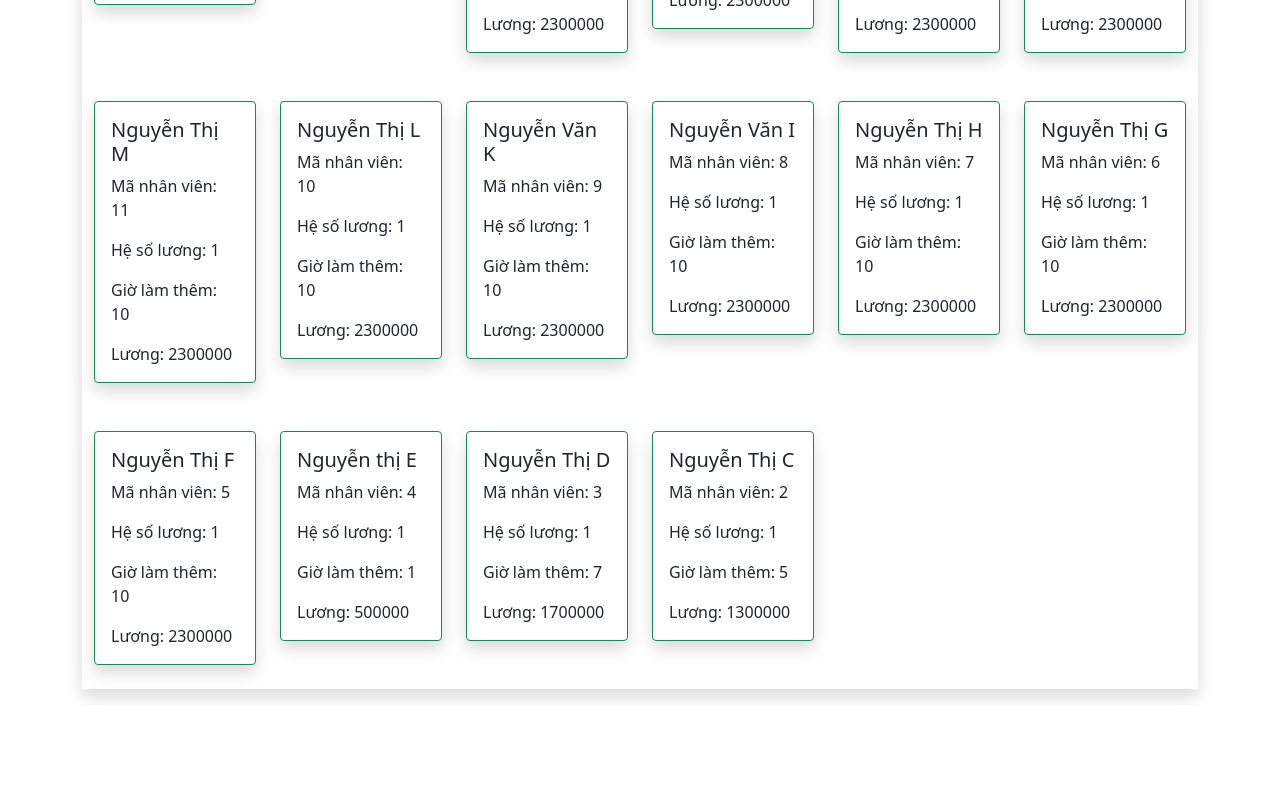
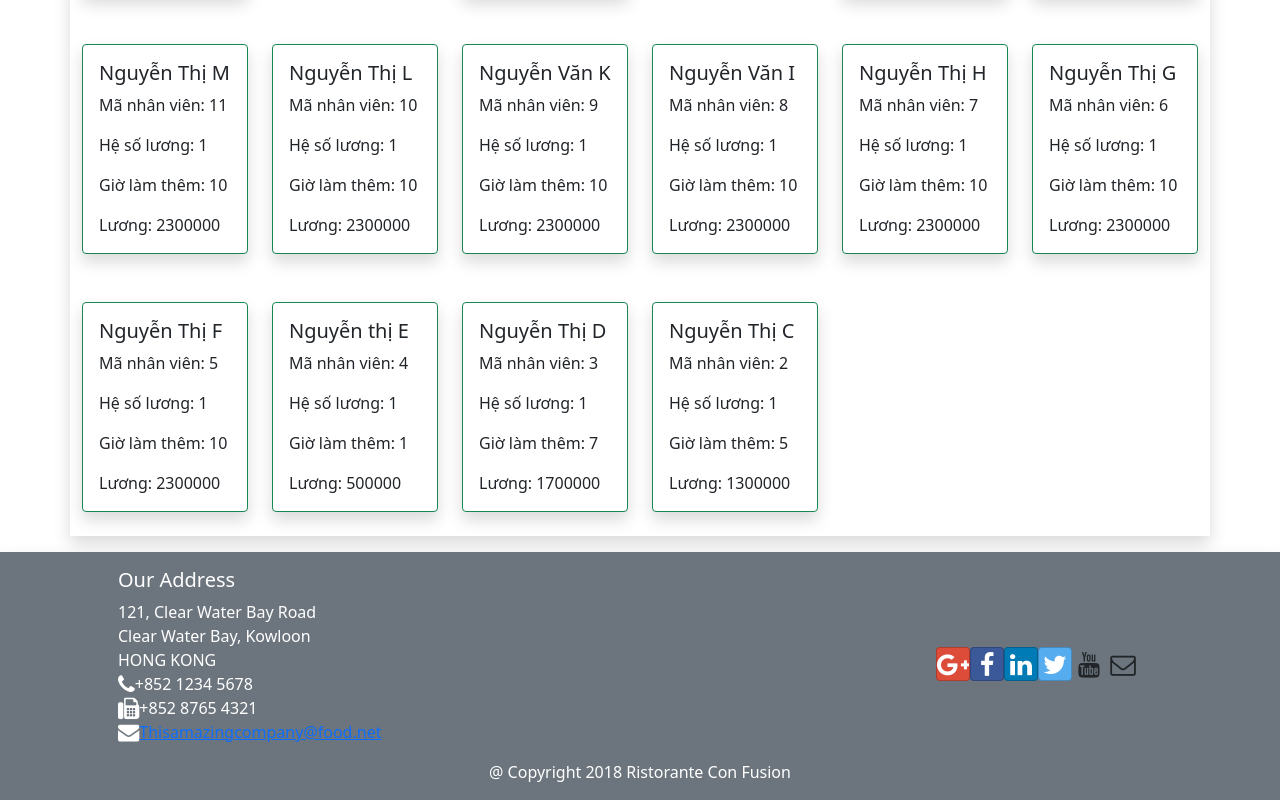
Before and after one commit to MarcellNT/FUNIXReactJSASM, a React (Create React App) app: page / in a window 1280 px wide. Shown: the part 1819-2619 px from the top of the page. Before the commit the page ends 2524 px from the top, so only its background shows below. Built offline with nearby package versions, Linux system fonts and the light colour scheme.

Commit message:
Create FooterComponent

```diff
--- /dev/null
+++ b/src/component/FooterComponent.js
@@ -0,0 +1,75 @@
+import React from "react";
+
+function Footer() {
+    return (
+        <div className = "footer bg-secondary shadow" >
+            <div className="container">
+                <div className="row justify-content-center pt-3">
+                    <div className="col-12 col-sm-8 ps-5 text-white">
+                        <h5>Our Address</h5>
+                        <address>
+                            121, Clear Water Bay Road<br />
+                            Clear Water Bay, Kowloon<br />
+                            HONG KONG<br />
+                            <i className="fa fa-phone fa-lg"></i>
+                            +852 1234 5678<br />
+                            <i className="fa fa-fax fa-lg"></i>
+                            +852 8765 4321<br />
+                            <i className="fa fa-envelope fa-lg"></i>
+                            <a href="mailto:confusion@food.net">
+                                Thisamazingcompany@food.net
+                            </a>
+                        </address>
+                    </div>
+                    <div className="col-12 col-sm-4 align-self-center ps-5 text-white">
+                        <div className="text-center">
+                            {/**Link ra ngoài nên không cần dùng đến Navlink */}
+                            <a
+                                className="btn btn-social-icon btn-google"
+                                href="http://google.com/+"
+                            >
+                                <i className="fa fa-google-plus"></i>
+                            </a>
+                            <a
+                                className="btn btn-social-icon btn-facebook"
+                                href="http://www.facebook.com/profile.php?id="
+                            >
+                                <i className="fa fa-facebook"></i>
+                            </a>
+                            <a
+                                className="btn btn-social-icon btn-linkedin"
+                                href="http://www.linkedin.com/in/"
+                            >
+                                <i className="fa fa-linkedin"></i>
+                            </a>
+                            <a
+                                className="btn btn-social-icon btn-twitter"
+                                href="http://twitter.com/"
+                            >
+                                <i className="fa fa-twitter"></i>
+                            </a>
+                            <a
+                                className="btn btn-social-icon btn-youtube"
+                                href="http://youtube.com/"
+                            >
+                                <i className="fa fa-youtube"></i>
+                            </a>
+                            <a
+                                className="btn btn-social-icon"
+                                href="mailto:confusion@food.net"
+                            >
+                                <i className="fa fa-envelope-o"></i>
+                            </a>
+                        </div>
+                    </div>
+                </div>
+                <div className="row justify-content-center text-white">
+                    <div className="col-auto">
+                        <p>@ Copyright 2018 Ristorante Con Fusion</p>
+                    </div>
+                </div>
+            </div>
+            </div >
+    )
+}
+export default Footer;
--- a/src/component/MainComponent.js
+++ b/src/component/MainComponent.js
@@ -2,6 +2,7 @@
 import StaffList from "./StaffsListComponent";
 import Department from "./DepartmentComponent";
 import Salary from "./SalaryComponent";
+import Footer from "./FooterComponent";
 import { STAFFS, DEPARTMENTS } from "../shared/staffs";
 
 
@@ -17,11 +18,12 @@
     }
     render() {
         return (
-            <div className=" container">
+            <div>
                 {/* gán staffs = this.state.staffs lấy giá trị của nó */}
                 <StaffList staffs={this.state.staffs} />
-                <Department departments={this.state.departments}/>
+                <Department departments={this.state.departments} />
                 <Salary staffs={this.state.staffs} />
+                <Footer />
             </div>
         )
     }
```
